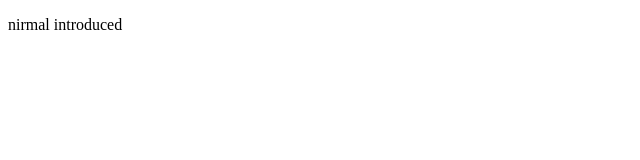
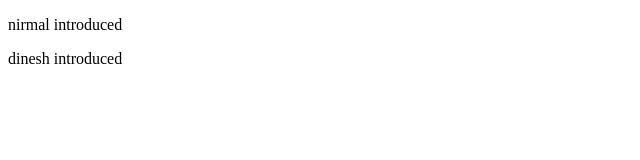
Before and after one commit to KarnanRavichandran/waste, a plain HTML site: page nirmal.html in a window 1280 px wide. Shown: the whole page, without its empty margins (0-640 px from the left). Drawn offline with Linux system fonts and the light colour scheme.

Commit message:
nirmal dinesh entry

```diff
--- a/nirmal.html
+++ b/nirmal.html
@@ -8,5 +8,6 @@
 </head>
 <body>
     <p>nirmal introduced</p>
+        <p>dinesh introduced</p>
 </body>
 </html>
```
